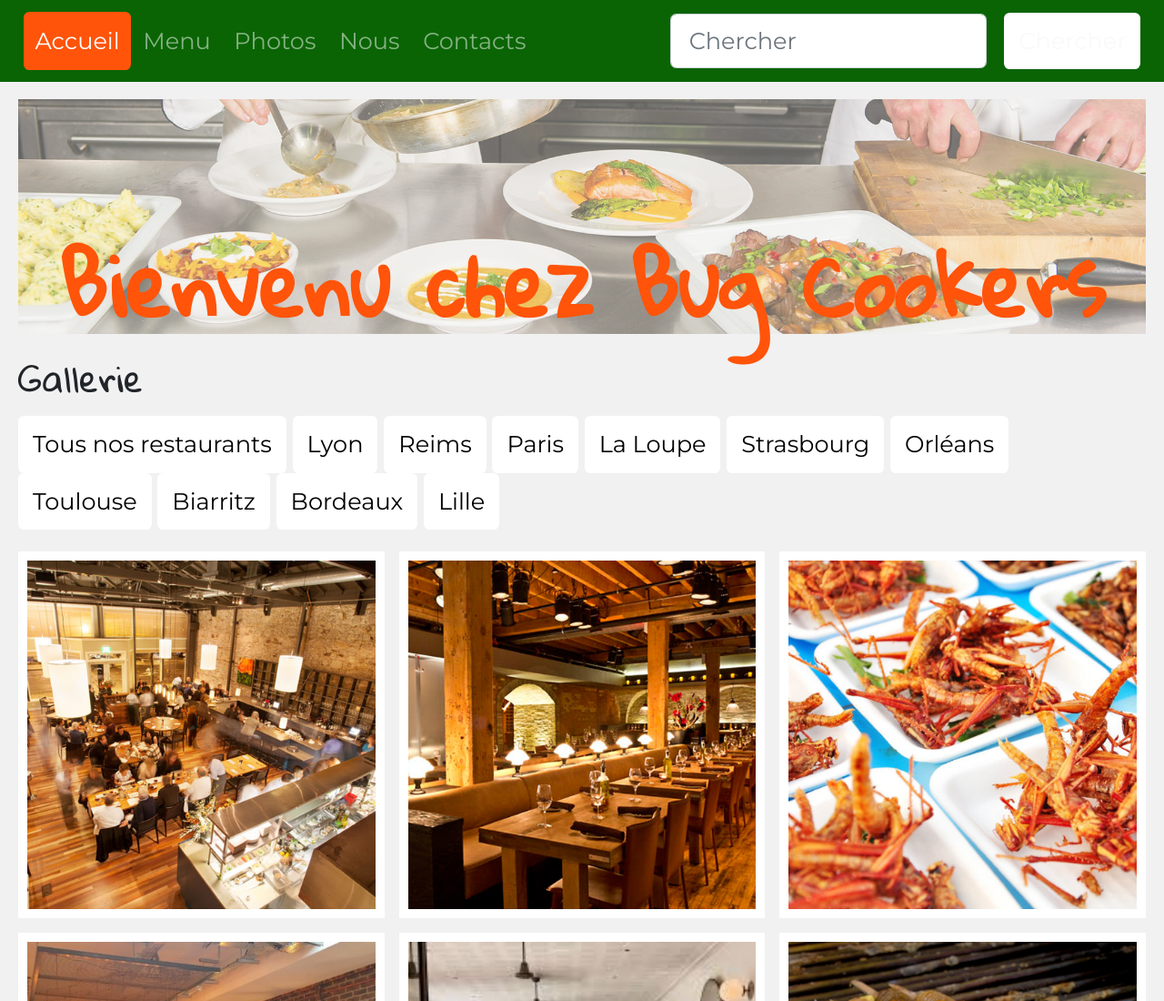
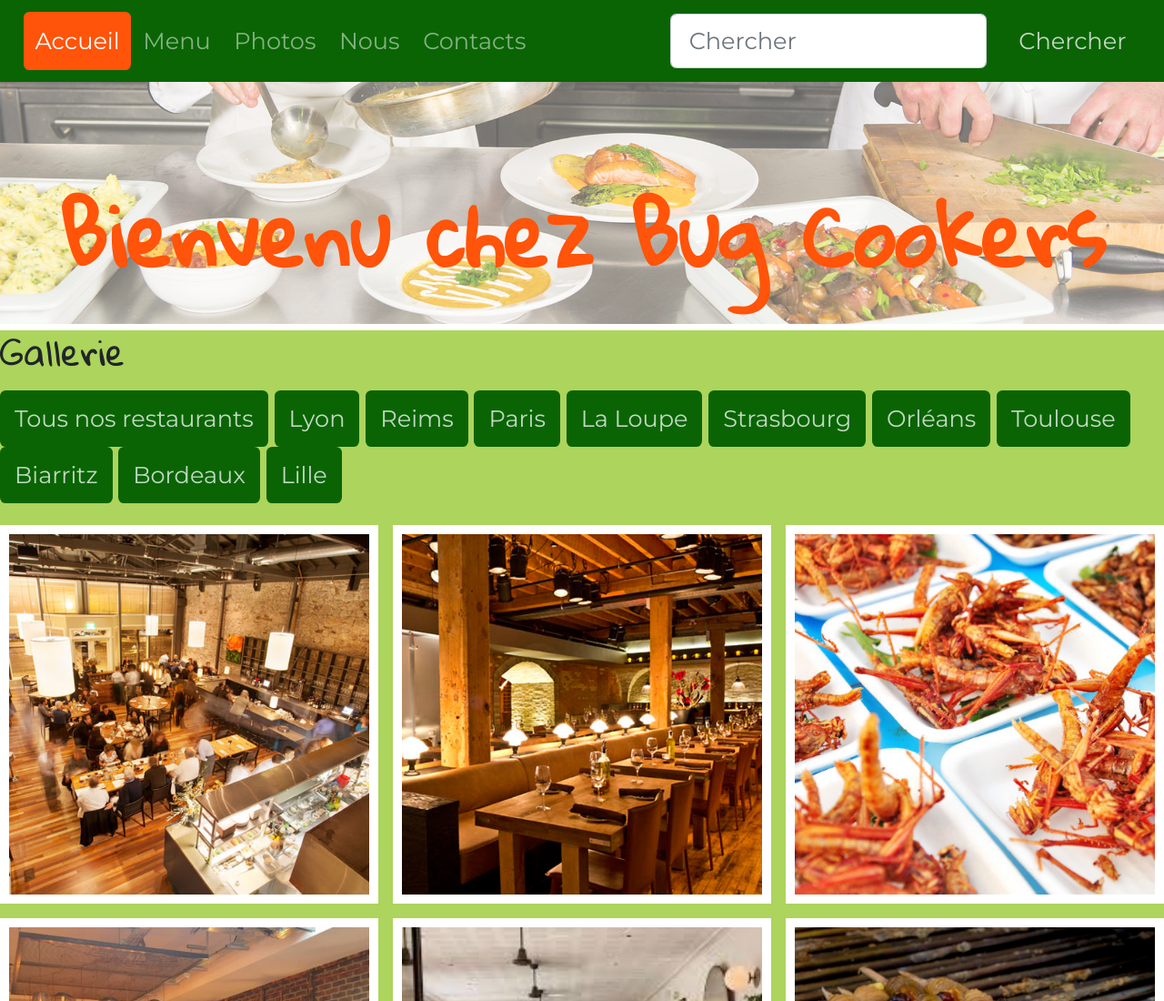
Before and after one commit to laurentconroux/projetwcs1, a plain HTML site: page gallerie.html in a window 1280 px wide. Shown: the top 1100 px of the page at 91% size. Drawn offline with nearby package versions, Linux system fonts and the light colour scheme.

Commit message:
modif fichiers gallerie.html histoire.html et gallerie.css et ajout du logo dans le dossier image

```diff
--- a/css/gallerie.css
+++ b/css/gallerie.css
@@ -1,11 +1,5 @@
 * {
     box-sizing: border-box;
-}
-
-body {
-    background-color: #f1f1f1;
-    padding: 20px;
-    font-family: Arial;
 }
 
 /* Center website */
@@ -59,11 +53,12 @@ h1 {
   border: none;
   outline: none;
   padding: 12px 16px;
-  background-color: white;
+  background-color: rgba(10, 100, 4, 100);
+  color: rgba(255,255,255,.75);
   cursor: pointer;
 }
 
 /* Add a grey background color on mouse-over */
 .btn:hover {
-  background-color: #ddd;
+  background-color: rgba(255, 84, 10, 100);
 }
--- a/gallerie.html
+++ b/gallerie.html
@@ -6,18 +6,20 @@
     <meta lang="fr">
     <meta name="viewport" content="width=device-width, initial-scale=1, maximum-scale=1, user-scalable=no">
     <title>Bug Cookers</title>
-    <!-- Latest compiled and minified CSS -->
+
     <link rel="stylesheet" href="https://maxcdn.bootstrapcdn.com/bootstrap/4.0.0/css/bootstrap.min.css" integrity="sha384-Gn5384xqQ1aoWXA+058RXPxPg6fy4IWvTNh0E263XmFcJlSAwiGgFAW/dAiS6JXm" crossorigin="anonymous">
 		<script src="https://code.jquery.com/jquery-3.2.1.slim.min.js" integrity="sha384-KJ3o2DKtIkvYIK3UENzmM7KCkRr/rE9/Qpg6aAZGJwFDMVNA/GpGFF93hXpG5KkN" crossorigin="anonymous"></script>
 		<script src="https://cdnjs.cloudflare.com/ajax/libs/popper.js/1.12.9/umd/popper.min.js" integrity="sha384-ApNbgh9B+Y1QKtv3Rn7W3mgPxhU9K/ScQsAP7hUibX39j7fakFPskvXusvfa0b4Q" crossorigin="anonymous"></script>
 		<script src="https://maxcdn.bootstrapcdn.com/bootstrap/4.0.0/js/bootstrap.min.js" integrity="sha384-JZR6Spejh4U02d8jOt6vLEHfe/JQGiRRSQQxSfFWpi1MquVdAyjUar5+76PVCmYl" crossorigin="anonymous"></script>
 
+    <link rel="stylesheet" href="css/gallerie.css">
+
  <link rel="stylesheet" href="css/bugcookers.css">
- <link rel="stylesheet" href="css/gallerie.css">
+
 
 </head>
 
-    <header>
+    <header class="container-fluid p-0">
                <div class="container spacer">
             <nav class="navbar navbar-expand-sm navbar-dark bgclr-03 fixed-top">
                 <a class="navbar-brand d-sm-none" href="index.html">Bug Cookers</a>
@@ -38,7 +40,7 @@
                 </div>
             </nav>
         </div>
-        <div>
+        <div class="bgclr-04 p-0">
             <img src="images/1920x400_ChefsAuTravail.jpg" class="img-fluid bannierehaut" alt="bienvenu chez BugCookers">
 
             <h1 class="text-center justify-content-center clr-01"><span class="h1 d-inline-flex">Bienvenu</span><span class="h1 d-none d-sm-inline-flex">&nbsp;chez Bug Cookers</span></h1>
@@ -49,6 +51,7 @@
 
 
 
+<section class= bgclr-02>
     <h2>Gallerie</h2>
         <div id="myBtnContainer">
             <button class="btn active" onclick="filterSelection('all')"> Tous nos restaurants</button>
@@ -64,7 +67,7 @@
             <button class="btn" onclick="filterSelection('Lille')"> Lille</button>
         </div>
 
-<!-- Portfolio Gallery Grid -->
+
 <div class="row">
   <div class="column Lyon">
     <div class="content">
@@ -249,24 +252,29 @@
     </div>
   </div>
 
-<!-- END GRID -->
+
 </div>
+
+</section>
+
+
+
 <script type="text/javascript">
-  // Mon code Javascript
 
-  filterSelection("all") // Execute the function and show all columns
+
+  filterSelection("all")
 function filterSelection(c) {
   var x, i;
   x = document.getElementsByClassName("column");
   if (c == "all") c = "";
-  // Add the "show" class (display:block) to the filtered elements, and remove the "show" class from the elements that are not selected
+
   for (i = 0; i < x.length; i++) {
     w3RemoveClass(x[i], "show");
     if (x[i].className.indexOf(c) > -1) w3AddClass(x[i], "show");
   }
 }
 
-// Show filtered elements
+
 function w3AddClass(element, name) {
   var i, arr1, arr2;
   arr1 = element.className.split(" ");
@@ -278,7 +286,7 @@ function w3AddClass(element, name) {
   }
 }
 
-// Hide elements that are not selected
+
 function w3RemoveClass(element, name) {
   var i, arr1, arr2;
   arr1 = element.className.split(" ");
@@ -291,7 +299,7 @@ function w3RemoveClass(element, name) {
   element.className = arr1.join(" ");
 }
 
-// Add active class to the current button (highlight it)
+
 var btnContainer = document.getElementById("myBtnContainer");
 var btns = btnContainer.getElementsByClassName("btn");
 for (var i = 0; i < btns.length; i++) {
```
Also changed, not shown: histoire.html (+3 -4 lines), images/3_White_logo_on_color1_104x73.png (added). Lines whose indentation alone changed are shown as unchanged.
